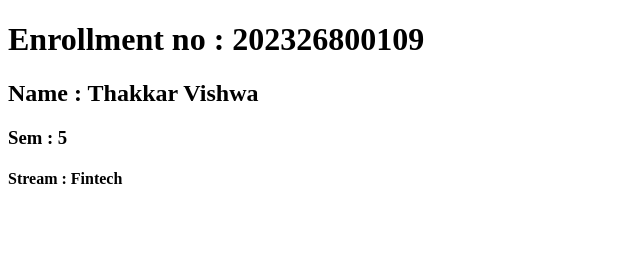
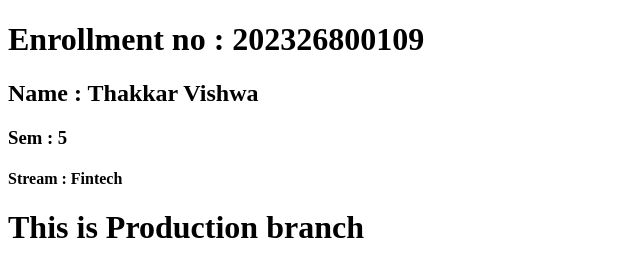
Before and after one commit to VishwaThakkar109/ThakkarVishwa_109_ESE2025, a plain HTML site: page index.html in a window 1280 px wide. Shown: the whole page, without its empty margins (0-640 px from the left). Drawn offline with Linux system fonts and the light colour scheme.

Commit message:
second commit

```diff
--- a/index.html
+++ b/index.html
@@ -10,5 +10,6 @@
     <h2>Name : Thakkar Vishwa</h2>
     <h3>Sem : 5</h3>
     <h4>Stream : Fintech</h4>
+    <h1>This is Production branch</h1>
 </body>
 </html>
```
Also changed, not shown: 1 other file.
